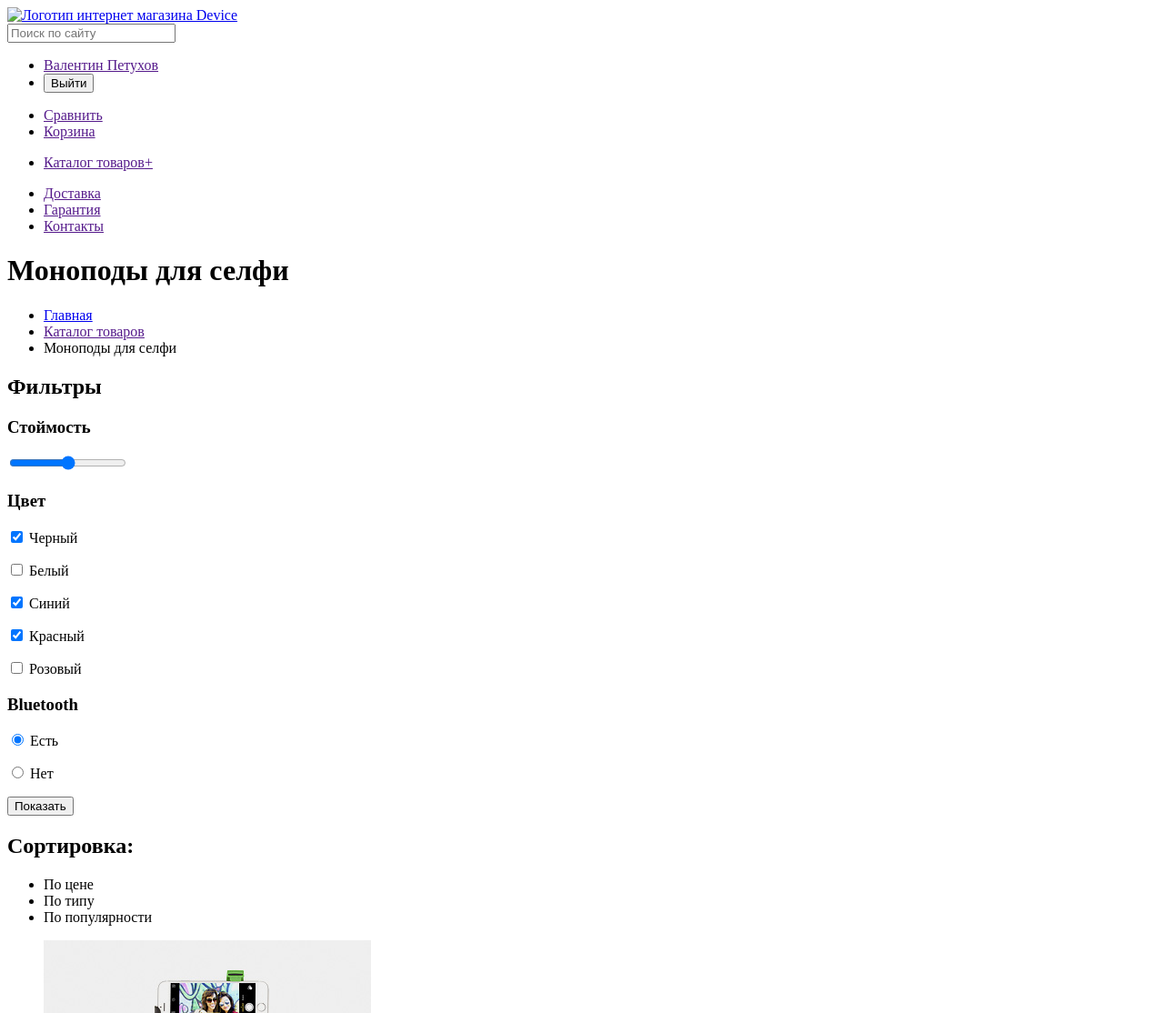
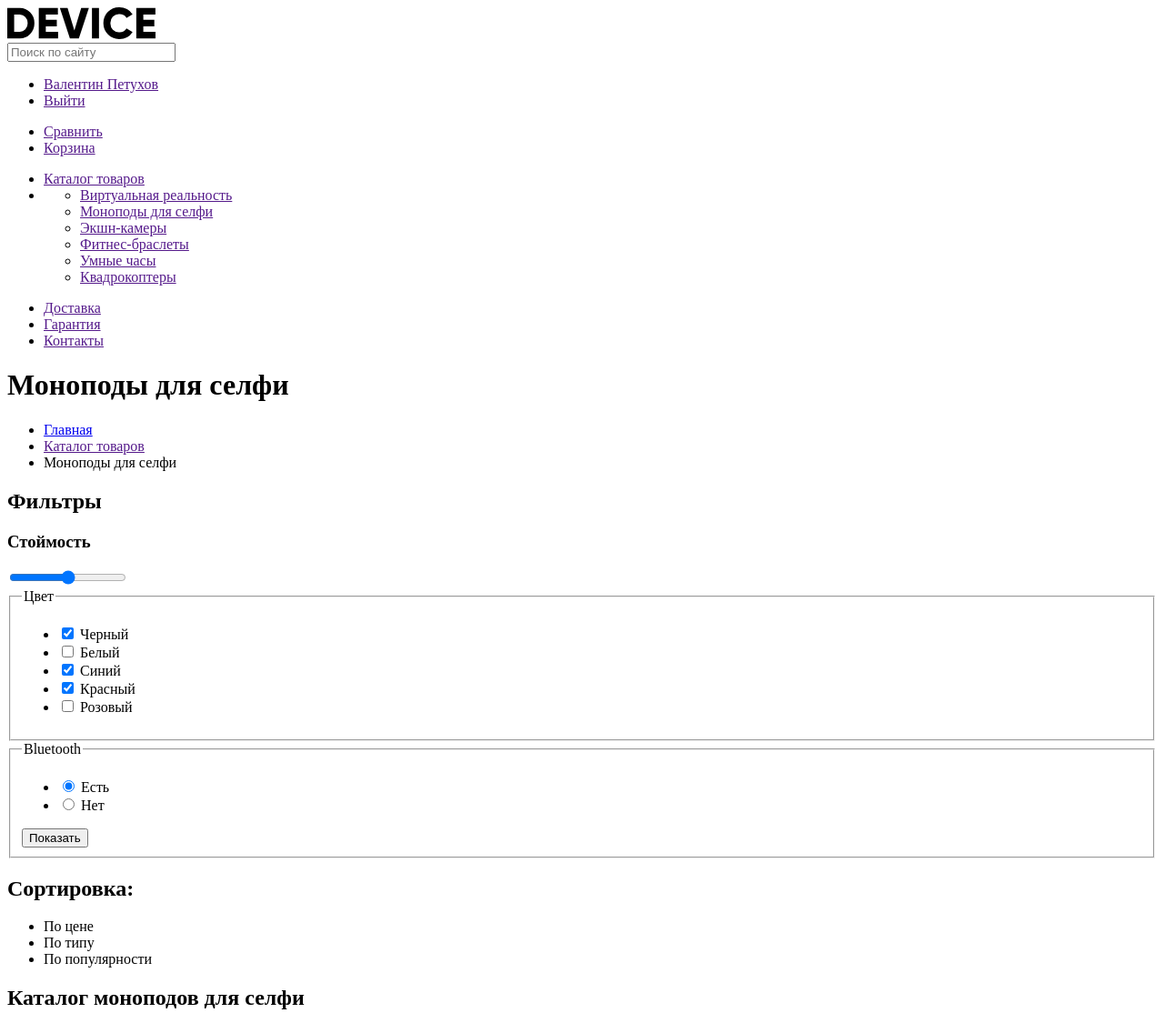
Before and after one commit to dmitriy09/1135395-device-26, a plain HTML site: page catalog.html in a window 1280 px wide. Shown: the top 1114 px of the page at 91% size. Drawn offline with Linux system fonts and the light colour scheme.

Commit message:
Дополнение разметки

```diff
--- a/catalog.html
+++ b/catalog.html
@@ -7,17 +7,18 @@
   <body>
   	<header>
   		<a href="index.html">
-  			<img src="img/logo.svg" width="163" height="35" alt="Логотип интернет магазина Device">
+  			<img src="img/logo-header.svg" width="163" height="35" alt="Логотип интернет магазина Device">
   		</a>
-
+      <form>
+        <input type="search" placeholder="Поиск по сайту">
+      </form>
   		<nav>
-  			<input type="search" placeholder="Поиск по сайту">
   			<ul>
   				<li>
             <a href="">Валентин Петухов</a>
           </li>
           <li>
-  					<button type="button">Выйти</button>
+  					<a href="">Выйти</a>
   				</li>
   			</ul>
   			<ul>
@@ -30,8 +31,30 @@
   			</ul>
   			<ul>
   				<li>
-  					<a href="">Каталог товаров<span>+</span></a>
+  					<a href="">Каталог товаров</a>
   				</li>
+          <li>
+            <ul>
+              <li>
+                <a href="">Виртуальная реальность</a>
+              </li>
+              <li>
+                <a href="">Моноподы для селфи</a>
+              </li>
+              <li>
+                <a href="">Экшн-камеры</a>
+              </li>
+              <li>
+                <a href="">Фитнес-браслеты</a>
+              </li>
+              <li>
+                <a href="">Умные часы</a>
+              </li>
+              <li>
+                <a href="">Квадрокоптеры</a>
+              </li>
+            </ul>
+          </li>
   			</ul>
   			<ul>
   				<li>
@@ -49,30 +72,60 @@
   	</header>
 
     <main>
-    <h1>Моноподы для селфи</h1>
+    <h1 class="visually-hidden">Моноподы для селфи</h1>
     <ul>
       <li><a href="index.html">Главная</a></li>
       <li><a href="">Каталог товаров</a></li>
       <li>Моноподы для селфи</li>
     </ul>
-    <h2>Фильтры</h2>
-
-    <form>
-      <h3>Стоймость</h3>
-      <input type="range" min="0" max="10000" step="1" value="5000">
-      <h3>Цвет</h3>
-      <p><input type="checkbox" checked> Черный</p>
-      <p><input type="checkbox"> Белый</p>
-      <p><input type="checkbox" checked> Синий</p>
-      <p><input type="checkbox" checked> Красный</p>
-      <p><input type="checkbox"> Розовый</p>
-      <h3>Bluetooth</h3>
-      <p><input type="radio" checked> Есть</p>
-      <p><input type="radio"> Нет</p>
-      <button type="button">Показать</button>
-    </form>
 
     <section>
+      <h2>Фильтры</h2>
+      <form>
+        <h3>Стоймость</h3>
+        <input type="range" min="0" max="10000" step="1" value="5000">
+        <fieldset>
+          <legend>Цвет</legend>
+          <ul>
+            <li>
+              <input id="black" type="checkbox" name="color-black" checked>
+              <label for="black">Черный</label>
+            </li>
+            <li>
+              <input id="white" type="checkbox" name="color-white">
+              <label for="white">Белый</label>
+            </li>
+            <li>
+              <input id="blue" type="checkbox" name="color-blue" checked>
+              <label for="blue">Синий</label>
+            </li>
+            <li>
+              <input id="red" type="checkbox" name="color-red" checked>
+              <label for="red">Красный</label>
+            </li>
+            <li>
+              <input id="pink" type="checkbox" name="color-pink" >
+              <label for="pink">Розовый</label>
+            </li>
+          </ul>
+        </fieldset>
+        <fieldset>
+          <legend>Bluetooth</legend>
+          <ul>
+            <li>
+              <input id="true" type="radio" name="Bluetoot-true" checked>
+              <label for="true">Есть</label>
+            </li>
+            <li>
+              <input id="false" type="radio" name="Bluetoot-false">
+              <label for="false">Нет</label>
+            </li>
+          </ul>
+          <button type="button">Показать</button>
+        </fieldset>
+      </form>
+    </section>
+
       <div>
         <h2>Сортировка:</h2>
         <ul>
@@ -81,6 +134,9 @@
           <li>По популярности</li>
         </ul>
       </div>
+
+    <section>
+      <h2 class="visually-hidden">Каталог моноподов для селфи</h2>
       <ul>
         <li>
           <a href="">
@@ -142,13 +198,12 @@
   </main>
 
     <footer>
-      <section>
+      <div>
         <a href="/">
          <img src="img/logo-footer.svg" width="163" height="35" alt="Логотип">
         </a>
         <p>г. Москва, ул. Строителей, 15</p>
-      </section>
-
+      </div>
       <p>Тел.: +7 (495) 495-95-95</p>
       <ul>
         <li><a href="">Доставка</a></li>
@@ -156,7 +211,7 @@
         <li><a href="">Контакты</a></li>
       </ul>
       <ul>
-        <li><button type="button">Войти</button></li>
+        <li><a href="">Войти</a></li>
         <li><a href="">Сравнить</a></li>
         <li><a href="">Корзина</a></li>
       </ul>
```
Also changed, not shown: index.html (+59 -12 lines).
